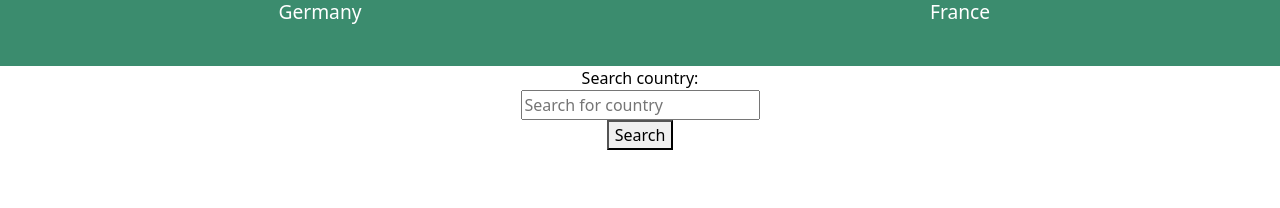
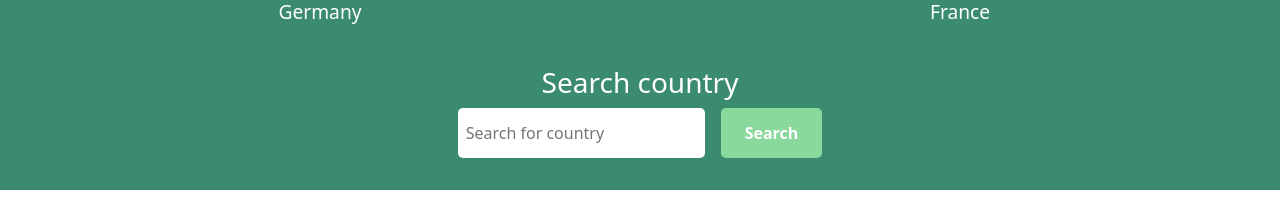
Before and after one commit to GeoStories2023/website, a React (Vite) app: page /tours/1 in a window 1280 px wide. Shown: the part 734-942 px from the top of the page. Built offline with nearby package versions, Linux system fonts and the light colour scheme; no server answers.

Commit message:
Add styling to country search

```diff
--- a/src/components/continent/Continent.tsx
+++ b/src/components/continent/Continent.tsx
@@ -80,7 +80,6 @@ function Continent() {
 
   function handleSearchSubmit(e: any) {
     e.preventDefault()
-    // TODO: Style search input
     // TODO: If search is empty
     // TODO: If search country is not in continent
     // TODO: Suggestions for search (autocomplete)
@@ -128,10 +127,8 @@ function Continent() {
             <span className="country-title">Belgium</span>
           </div>
         </Carousel>
-      </section>
-
         <section className="continent-country-search-container">
-        <span className="continent-country-search-title">Search country:</span>
+          <h3 className="continent-country-search-title">Search country</h3>
           <div className="continent-country-search">
             <form onSubmit={handleSearchSubmit}>
               <div className="continent-country-search-input">
@@ -143,6 +140,8 @@ function Continent() {
             </form>
           </div>
         </section>
+      </section>
+
 
       <section className="continent-popular-tours-container">
         <span className="popular-tours-title">Die besten Touren</span>
--- a/src/style/Continent.scss
+++ b/src/style/Continent.scss
@@ -56,6 +56,34 @@
     }
   }
 
+  .continent-country-search-container{
+    margin-bottom: 2rem;
+    .continent-country-search-title{
+      color: white;
+    }
+    form{
+      display: flex;
+      flex-direction: row;
+      gap: 1rem;
+      justify-content: center;
+      align-items: center;
+      input{
+        padding: 0.8rem 0.5rem;
+        border-radius: 5px;
+        border: none;
+      }
+      button{
+        padding: 0.8rem 1.5rem;
+        border-radius: 5px;
+        font-weight: bold;
+        background-color: #89d99d;
+        color: white;
+        border: none;
+        cursor: pointer;
+      }
+    }
+  }
+
   .continent-popular-tours-container {
     display: flex;
     flex-direction: column;
```
Lines whose indentation alone changed are shown as unchanged.
